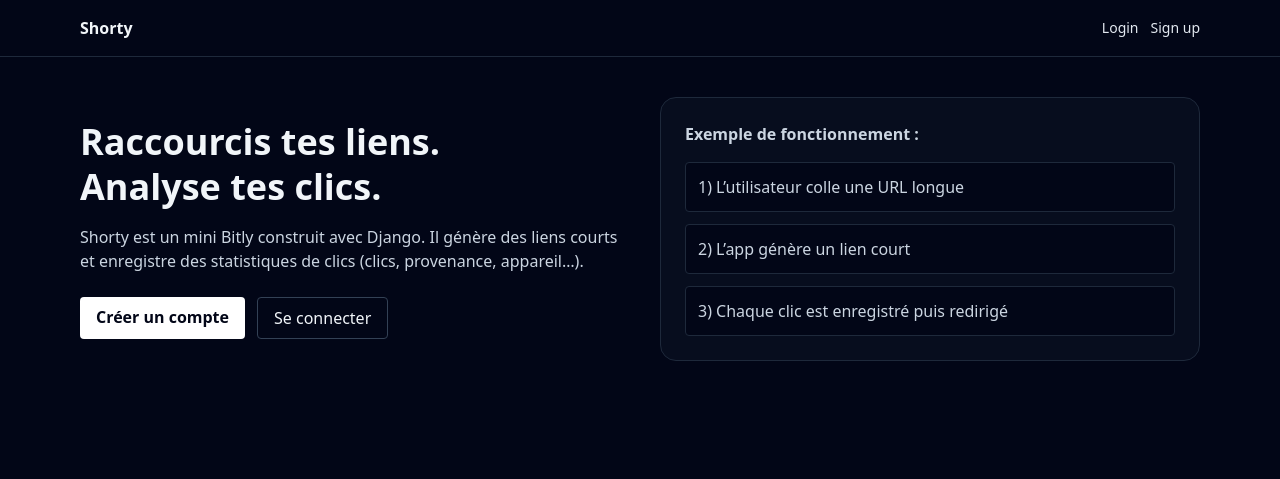
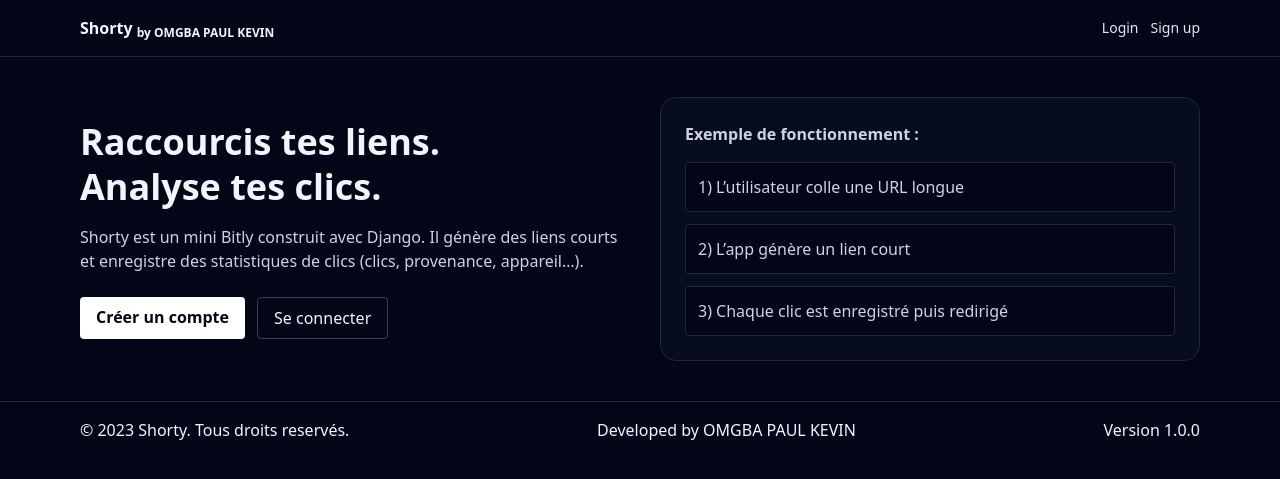
Before and after one commit to OmgbakeviN/janus, a Django app: page / in a window 1280 px wide. Shown: the top 479 px of the page. Run offline with Django 5.2, Linux system fonts and the light colour scheme; some libraries are stand-ins or nearby versions.

Commit message:
adjusted footer

```diff
--- a/templates/base.html
+++ b/templates/base.html
@@ -14,7 +14,7 @@
   <!-- Barre de navigation (sera utile dès qu’on ajoute login/signup) -->
   <nav class="border-b border-slate-800">
     <div class="max-w-6xl mx-auto px-4 py-4 flex items-center justify-between">
-      <a href="/" class="font-semibold">Shorty</a>
+      <a href="/" class="font-semibold">Shorty <sub>by OMGBA PAUL KEVIN</sub></a>
 
       <div class="flex gap-3 text-sm">
           {% if user.is_authenticated %}
@@ -31,5 +31,13 @@
   <main class="max-w-6xl mx-auto px-4 py-10">
     {% block content %}{% endblock %}
   </main>
+
+  <footer class="border-t border-slate-800">
+    <div class="max-w-6xl mx-auto px-4 py-4 flex items-center justify-between">
+      <p>&copy; 2023 Shorty. Tous droits reservés.</p>
+      <p>Developed by <a href="https://github.com/OmgbakeviN">OMGBA PAUL KEVIN</a></p>
+      <p>Version 1.0.0</p>
+    </div>
+  </footer>
 </body>
 </html>
```
